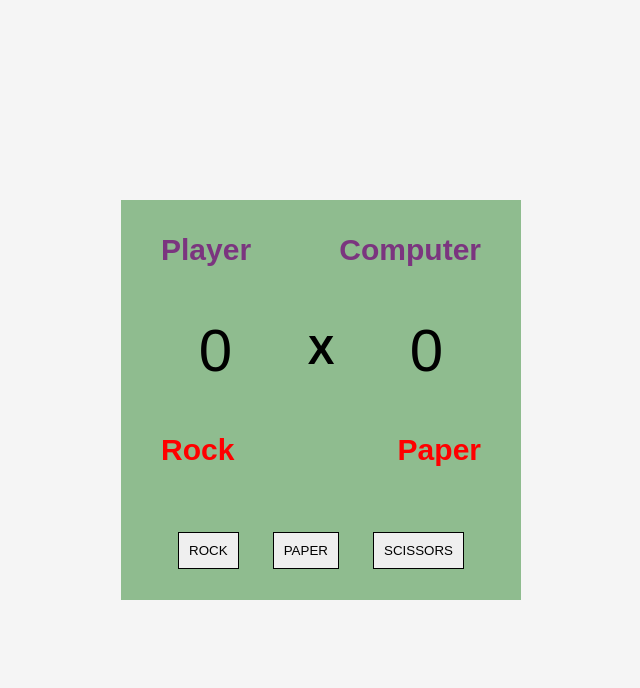
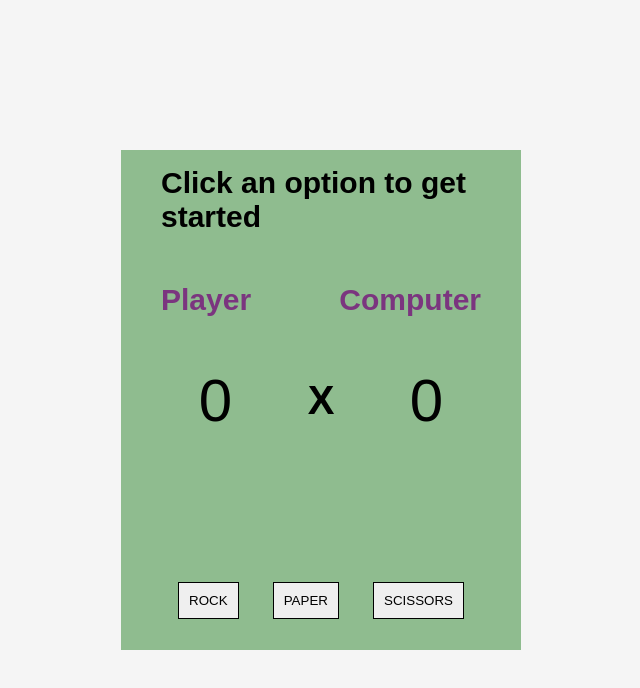
Before and after one commit to VitorMeloDev/TOP_Project_Rock-Paper-Scissors, a plain HTML site: page index.html in a window 1280 px wide. Shown: the whole page, without its empty margins (319-959 px from the left). Drawn offline with Linux system fonts and the light colour scheme.

Commit message:
Round Counter

```diff
--- a/index.html
+++ b/index.html
@@ -9,6 +9,10 @@
 </head>
 <body>
     <div class="game-container">
+        <div class="round-container">
+            <div id="round">Click an option to get started</div>
+        </div>
+
         <div class="playersName-container">
             <div >Player</div>
             <div >Computer</div>
@@ -21,8 +25,8 @@
         </div>
 
         <div class="round-container">
-            <div id="playerChoice" class="choicesText">Rock</div>
-            <div id="computerChoice" class="choicesText">Paper</div>
+            <div id="playerChoice" class="choicesText"></div>
+            <div id="computerChoice" class="choicesText"></div>
         </div>
 
         <div class="choices-container">
--- a/script.js
+++ b/script.js
@@ -2,6 +2,7 @@ const playerScoreElement = document.querySelector("#playerScore");
 const computerScoreElement = document.querySelector("#computerScore");
 const playerChoiceElement = document.querySelector("#playerChoice");
 const computerChoiceElement = document.querySelector("#computerChoice");
+const roundElement = document.querySelector("#round");
 const choices = document.querySelectorAll(".choice");
 
 let rounds = 5;
@@ -11,7 +12,6 @@ let computerScore = 0;
 let matchFinish = false;
 
 function playRound(playerChoice, computerChoice){
-
     if(!matchFinish){
         const winner = checkWinner(playerChoice, computerChoice);
 
@@ -27,9 +27,8 @@ function playRound(playerChoice, computerChoice){
                 break;
         }
 
+        currentRound++;
         updateDisplay(playerChoice, computerChoice);
-        currentRound++;
-        console.log(currentRound);
         if(currentRound >= rounds){endGame();}
     }
 }
@@ -46,7 +45,6 @@ function endGame(){
             alert("COMPUTER WON!");
         }
     }, 1000);
-
 }
 
 function updateDisplay(playerChoice, computerChoice){
@@ -54,8 +52,8 @@ function updateDisplay(playerChoice, computerChoice){
     computerScoreElement.innerText = computerScore
     playerChoiceElement.innerText = playerChoice;
     computerChoiceElement.innerText = computerChoice;
+    roundElement.innerText = `ROUND ${currentRound}/${rounds}`;
 }
-
 
 function checkWinner(playerChoice, computerChoice){
     let winner;
--- a/style.css
+++ b/style.css
@@ -14,10 +14,21 @@ body{
     background-color:darkseagreen;
     box-sizing: 0px 0px 5px 2px rgba(0,0,0,0.1);
     width: 400px;
-    height: 400px;
+    height: 500px;
     display: flex;
     align-items: center;
     flex-direction: column;
+}
+
+.round-container{
+    height: 100px;
+    width: 80%;
+}
+
+#round{
+    color: #000;
+    font-size: 30px;
+    font-weight: bold;
 }
 
 .playersName-container{
```
